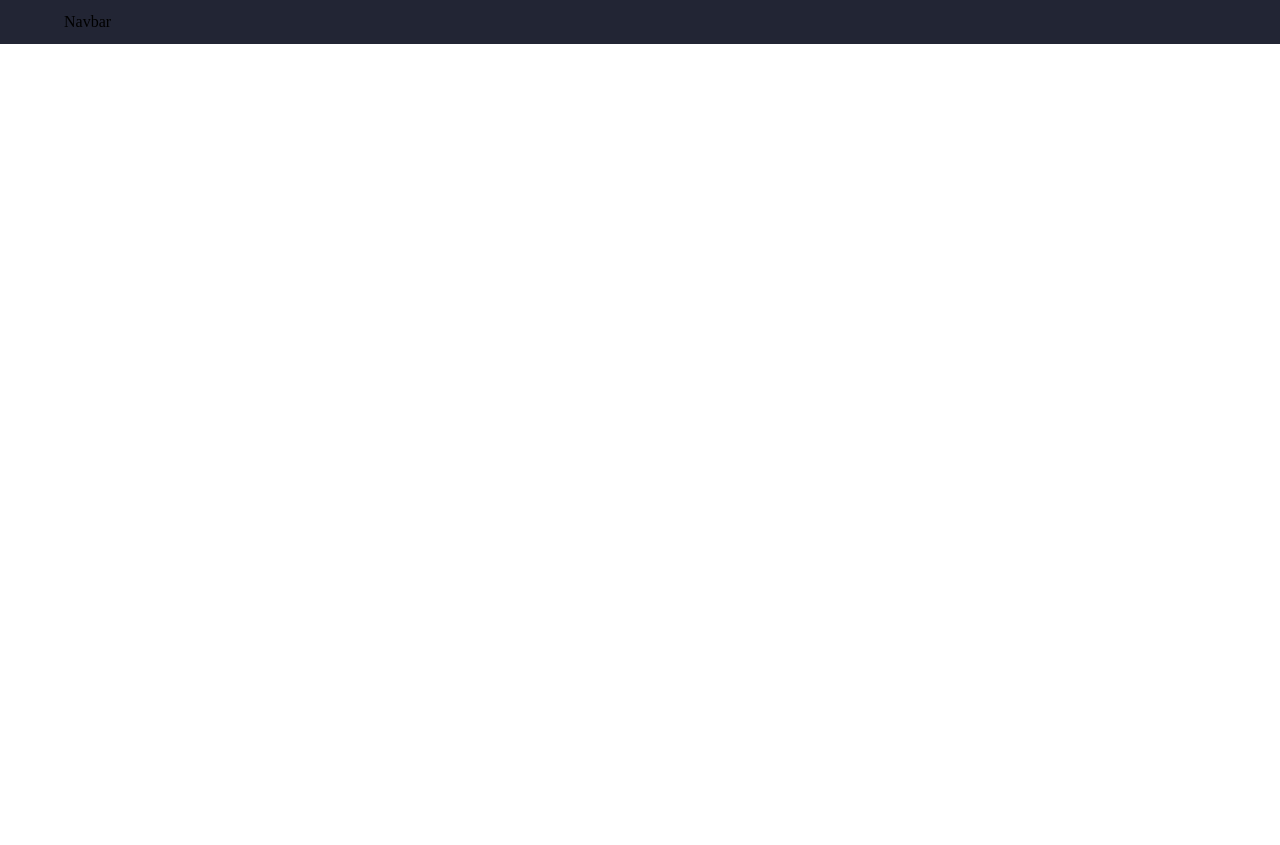
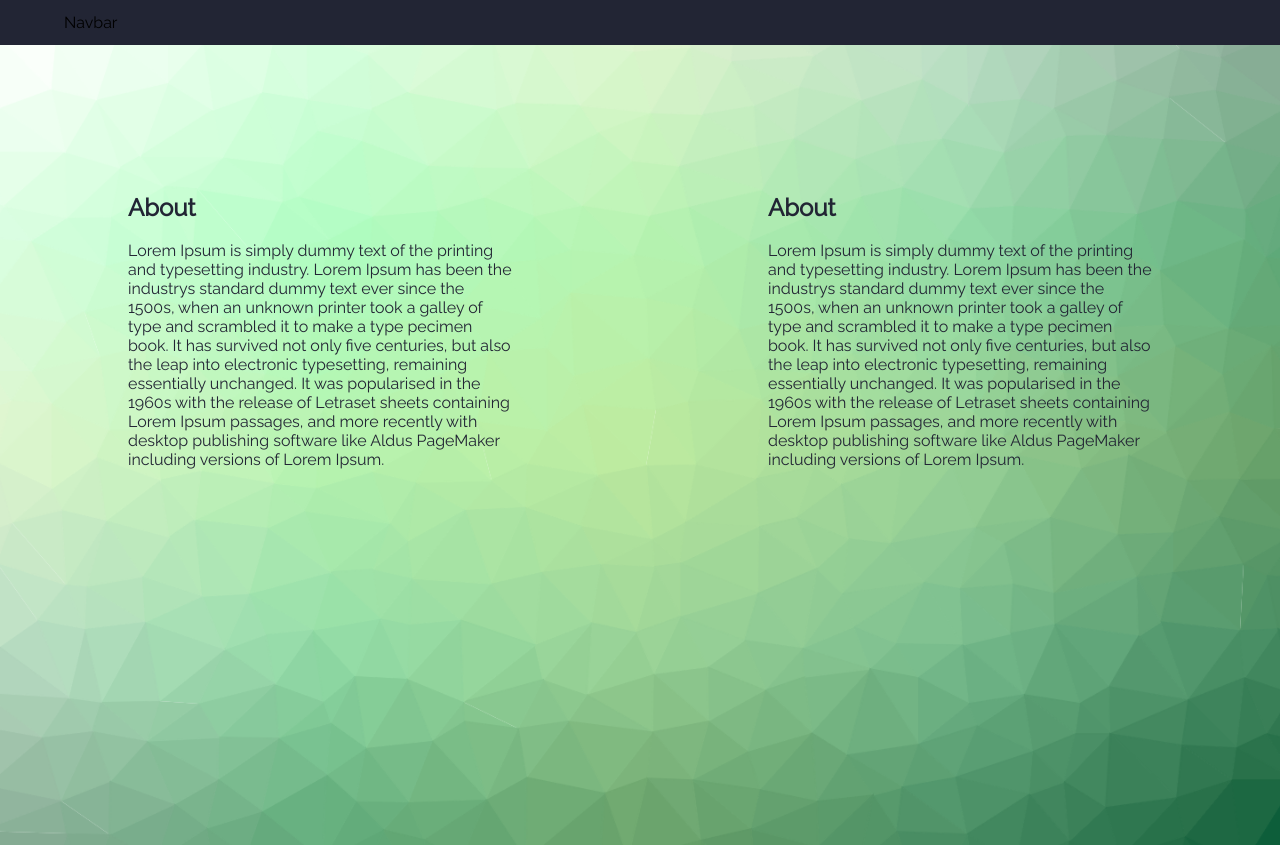
Before and after one commit to AlexTargonski/events-booking-frontend, a React (Create React App) app: page /home in a window 1280 px wide. Before the commit the page ends 800 px from the top, so only its background shows below. Built offline with nearby package versions, Linux system fonts and the light colour scheme.

Commit message:
feat: add home page

```diff
--- a/public/index.html
+++ b/public/index.html
@@ -3,6 +3,7 @@
   <head>
     <meta charset="utf-8" />
     <link rel="shortcut icon" href="%PUBLIC_URL%/favicon.ico" />
+    <link href="https://fonts.googleapis.com/css?family=Raleway" rel="stylesheet">
     <meta
       name="viewport"
       content="width=device-width, initial-scale=1, shrink-to-fit=no"
@@ -24,7 +25,7 @@
     -->
     <title>React App</title>
   </head>
-  <body style="margin : 0; padding : 0;">
+  <body>
     <noscript>You need to enable JavaScript to run this app.</noscript>
     <div id="root"></div>
     <!--
--- a/src/App.js
+++ b/src/App.js
@@ -5,7 +5,9 @@ import {
   Redirect,
   Switch
 }                            from 'react-router-dom';
+import { createGlobalStyle } from 'styled-components'
 
+import HomePage              from './modules/home/pages/HomePage';
 import LoginPage             from './modules/user/pages/LoginPage';
 import NavBar                from './modules/layouts/NavBar';
 
@@ -15,8 +17,10 @@ class App extends Component {
       <BrowserRouter>
         <Fragment>
           <NavBar />
+          <GlobalStyle />
           <Switch>
-            <Redirect from="/" to="/login" exact />
+            <Redirect from="/" to="/home" exact />
+            <Route path="/home"  component={HomePage} />
             <Route path="/login" component={LoginPage} />
           </Switch>
         </Fragment>
@@ -25,4 +29,12 @@ class App extends Component {
   }
 }
 
+const GlobalStyle = createGlobalStyle`
+  body {
+    padding     : 0;
+    margin      : 0;
+    font-family : 'Raleway', sans-serif;
+  }
+`
+
 export default App;
--- /dev/null
+++ b/src/modules/home/components/About.js
@@ -0,0 +1,24 @@
+import React  from 'react';
+import styled from 'styled-components';
+
+const About = () => (
+  <AboutContainer>
+    <h2>About</h2>
+    <p>
+      Lorem Ipsum is simply dummy text of the printing and typesetting industry.
+      Lorem Ipsum has been the industrys standard dummy text ever since the 1500s,
+      when an unknown printer took a galley of type and scrambled it to make a type
+      pecimen book. It has survived not only five centuries, but also the leap into
+     electronic typesetting, remaining essentially unchanged. It was popularised
+     in the 1960s with the release of Letraset sheets containing Lorem Ipsum passages,
+     and more recently with desktop publishing software like Aldus
+     PageMaker including versions of Lorem Ipsum.
+   </p>
+  </AboutContainer>
+)
+
+const AboutContainer = styled.div`
+  padding : 10%;
+`;
+
+export default About;
--- /dev/null
+++ b/src/modules/home/pages/HomePage.js
@@ -0,0 +1,28 @@
+import React, { Component } from 'react';
+import styled               from 'styled-components';
+
+import bg                   from '../canvas.png';
+import About                from '../components/About'
+
+class HomePage extends Component {
+  render() {
+    return (
+      <HomeWrapper>
+        <About />
+        <About />
+      </HomeWrapper>
+    )
+  }
+}
+
+const HomeWrapper = styled.div`
+  background-image  : url(${bg});
+  height            : 100vh;
+  background-repeat : no-repeat;
+  background-size   : cover;
+  display           : flex;
+  flex-direction    : row;
+  color             : #222534;
+`;
+
+export default HomePage;
--- a/src/modules/layouts/NavBar.js
+++ b/src/modules/layouts/NavBar.js
@@ -1,10 +1,5 @@
 import React, { Component } from 'react';
 import styled               from 'styled-components';
-
-const Wrapper = styled.div`
-  background : #222534;
-  padding    : 1% 5%;
-`;
 
 class LoginPage extends Component {
   render() {
@@ -16,4 +11,9 @@ class LoginPage extends Component {
   }
 }
 
+const Wrapper = styled.div`
+  background : #222534;
+  padding    : 1% 5%;
+`;
+
 export default LoginPage;
```
Also changed, not shown: src/modules/home/canvas.png (added).
